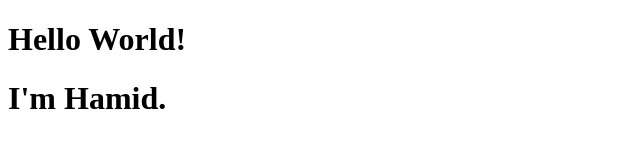
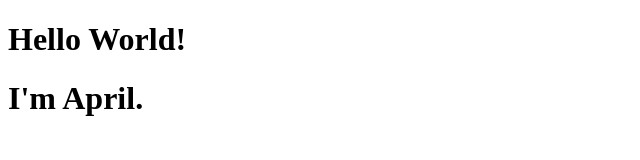
Before and after one commit to aprilhz0/devtest, a plain HTML site: page index.html in a window 1280 px wide. Shown: the full height of the page, 0-640 px from the left. Drawn offline with Linux system fonts and the light colour scheme.

Commit message:
Create index.html

```diff
--- a/index.html
+++ b/index.html
@@ -7,6 +7,6 @@
 </head>
 <body>
     <h1>Hello World!</h1>
-    <h1>I'm Hamid.</h1>
+    <h1>I'm April.</h1>
 </body>
 </html>
```
